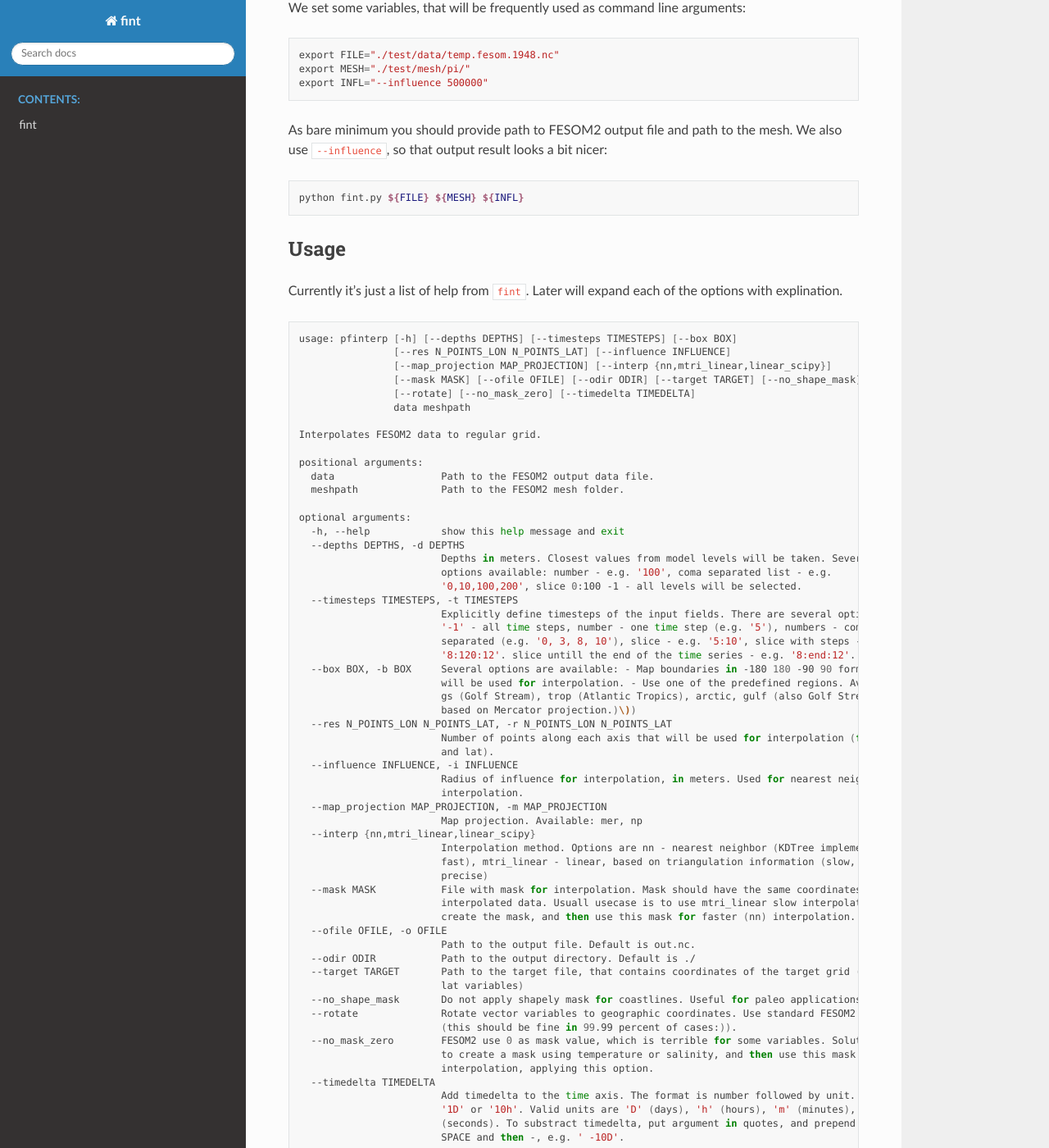
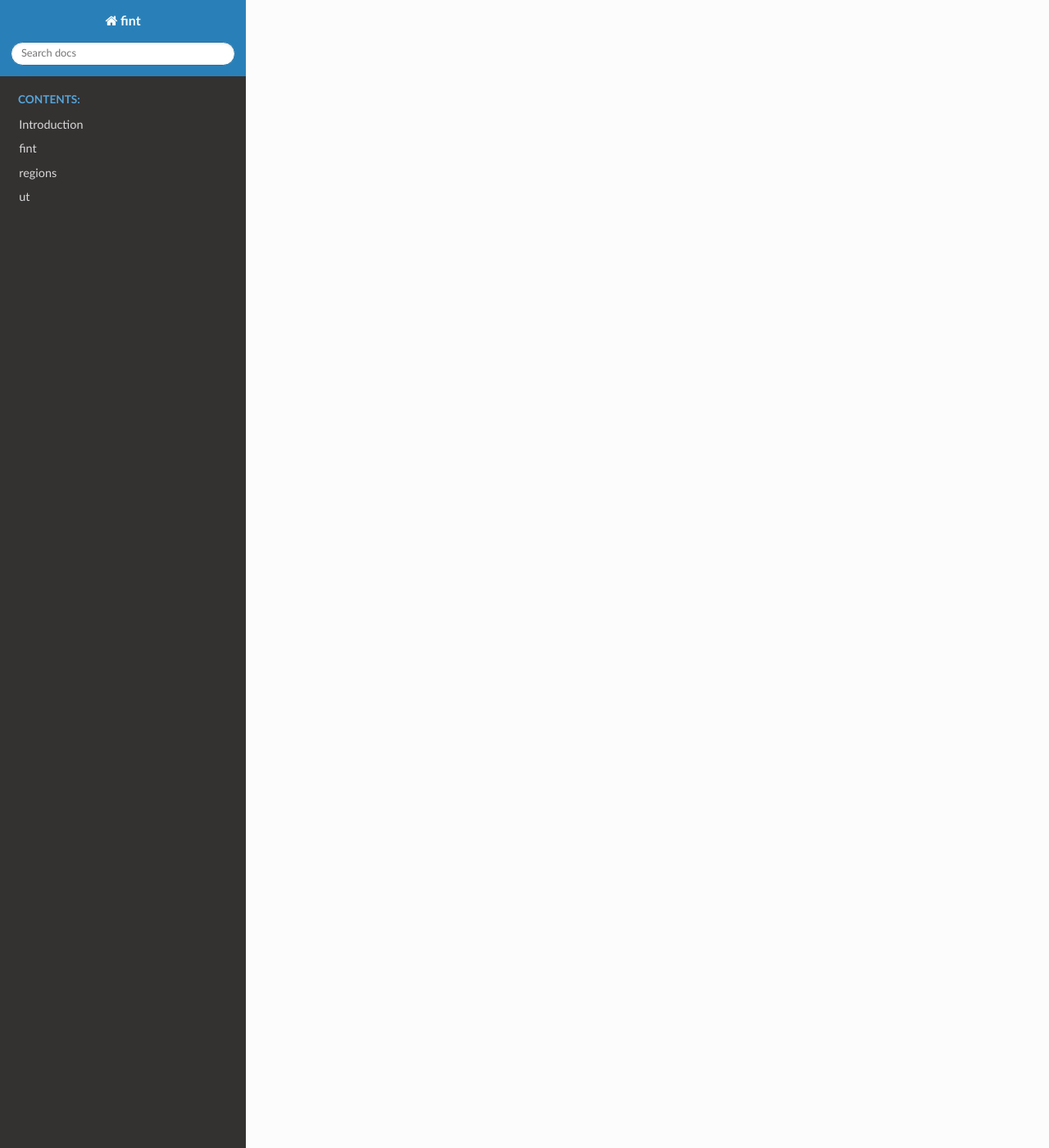
Before and after one commit to FESOM/fint, a Sphinx documentation site: the page built from docs/source/index.rst, in a window 1280 px wide and 1400 px high, scrolled down 1404 px. Shown: the whole window at 82% size. Built offline with Sphinx 7.4.7 and the Read the Docs theme 2.0.0, drawn with Linux system fonts in a browser that asks for light colours; some of the changed text lies outside the part shown.

Commit message:
API documentation was added

```diff
--- a/docs/source/conf.py
+++ b/docs/source/conf.py
@@ -9,7 +9,6 @@
 project = 'fint'
 copyright = '2023, Nikolay Koldunov'
 author = 'Nikolay Koldunov'
-release = '0.01'
 
 # -- General configuration ---------------------------------------------------
 # https://www.sphinx-doc.org/en/master/usage/configuration.html#general-configuration
--- a/docs/source/fint.rst
+++ b/docs/source/fint.rst
@@ -1,4 +1,4 @@
-fint module
+fint
 ===========
 
 .. automodule:: fint.fint
--- a/docs/source/index.rst
+++ b/docs/source/index.rst
@@ -1,9 +1,11 @@
-Welcome to fint documentation!
+fint documentation
 =================================
-.. include:: README.rst
 
 .. toctree::
    :maxdepth: 2
    :caption: Contents:
 
-   modules
+   introduction
+   fint
+   regions
+   ut
--- a/docs/source/README.rst
+++ b/docs/source/introduction.rst
@@ -1,5 +1,5 @@
-fint
-====
+Introduction
+============
 
 Easy interpolation of `fesom2 <https://github.com/FESOM/fesom2>`__
 output data. Your data should be created with ``refactoring`` brunch of
@@ -150,7 +150,7 @@ of the options with explination.
                            SPACE and then -, e.g. ' -10D'.
 
 Containerized Usage
-===================
+--------------------
 
 You can also use this from the provided Docker container with both
 ``docker`` and ``singularity``. Here’s a usage example for Docker:
--- a/docs/source/regions.rst
+++ b/docs/source/regions.rst
@@ -1,4 +1,4 @@
-regions module
+regions
 ==============
 
 .. automodule:: fint.regions
--- a/docs/source/ut.rst
+++ b/docs/source/ut.rst
@@ -1,4 +1,4 @@
-ut module
+ut
 =========
 
 .. automodule:: fint.ut
```
Also changed, not shown: docs/source/modules.rst (deleted, +0 -9 lines).
